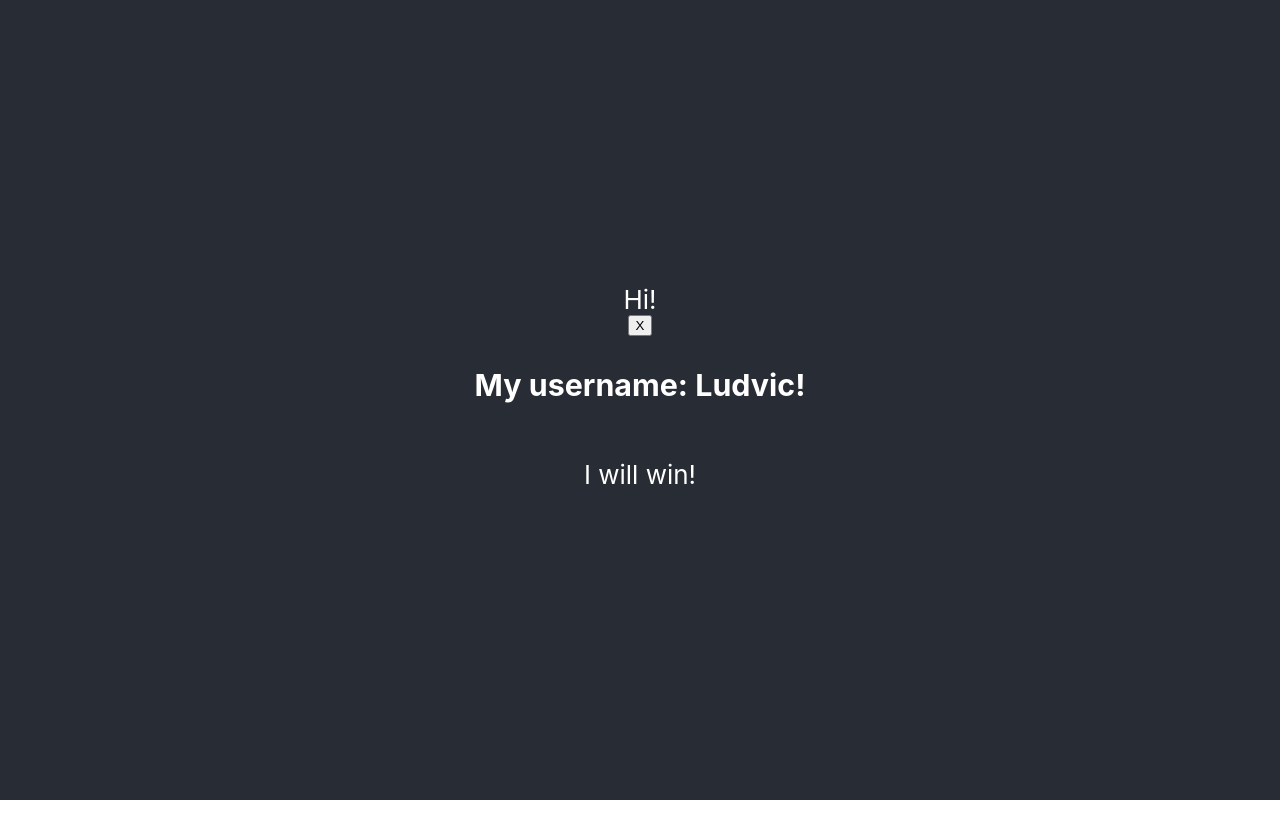
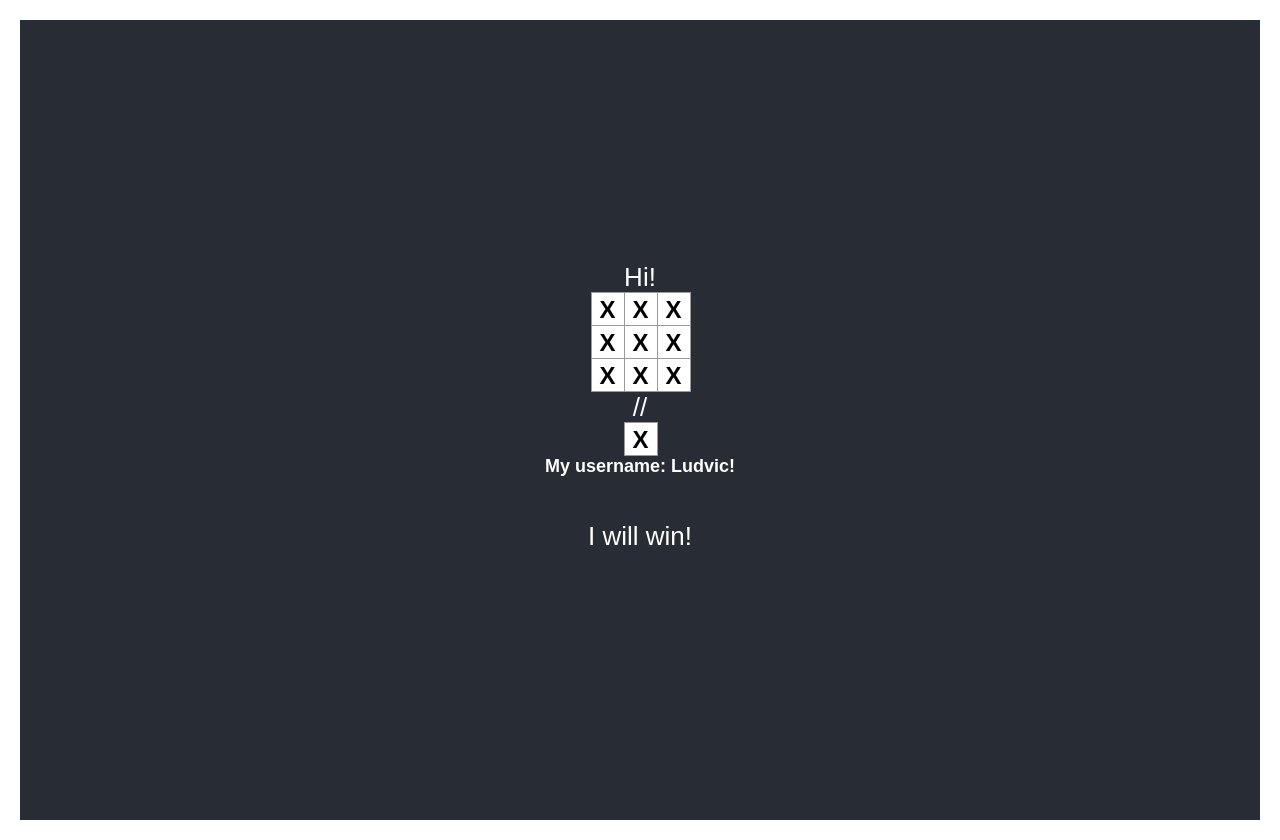
Before and after one commit to v-domariev/tutorial-react, a React (Create React App) app in the folder tutorial-tic-tac-toe/: page / in a window 1280 px wide. Before the commit the page ends 800 px from the top, so only its background shows below. Built offline with nearby package versions, Linux system fonts and the light colour scheme.

Commit message:
Added loop, .css styles

```diff
--- a/tutorial-tic-tac-toe/src/App.css
+++ b/tutorial-tic-tac-toe/src/App.css
@@ -32,7 +32,101 @@
   from {
     transform: rotate(0deg);
   }
+
   to {
     transform: rotate(360deg);
   }
 }
+
+
+* {
+  box-sizing: border-box;
+}
+
+body {
+  font-family: sans-serif;
+  margin: 20px;
+  padding: 0;
+}
+
+h1 {
+  margin-top: 0;
+  font-size: 22px;
+}
+
+h2 {
+  margin-top: 0;
+  font-size: 20px;
+}
+
+h3 {
+  margin-top: 0;
+  font-size: 18px;
+}
+
+h4 {
+  margin-top: 0;
+  font-size: 16px;
+}
+
+h5 {
+  margin-top: 0;
+  font-size: 14px;
+}
+
+h6 {
+  margin-top: 0;
+  font-size: 12px;
+}
+
+code {
+  font-size: 1.2em;
+}
+
+ul {
+  padding-inline-start: 20px;
+}
+
+* {
+  box-sizing: border-box;
+}
+
+body {
+  font-family: sans-serif;
+  margin: 20px;
+  padding: 0;
+}
+
+.square {
+  background: #fff;
+  border: 1px solid #999;
+  float: left;
+  font-size: 24px;
+  font-weight: bold;
+  line-height: 34px;
+  height: 34px;
+  margin-right: -1px;
+  margin-top: -1px;
+  padding: 0;
+  text-align: center;
+  width: 34px;
+}
+
+.board-row:after {
+  clear: both;
+  content: '';
+  display: table;
+}
+
+.status {
+  margin-bottom: 10px;
+}
+
+.game {
+  display: flex;
+  flex-direction: row;
+}
+
+.game-info {
+  margin-left: 20px;
+}
--- a/tutorial-tic-tac-toe/src/App.js
+++ b/tutorial-tic-tac-toe/src/App.js
@@ -5,12 +5,21 @@
 // import './component/Square';
 
 function App() {
+  let row = [];
+  for (let i = 0; i < 3; i++) {
+    row.push(<Square></Square>);
+  }
+  // }
   return (
     <div className="App">
       <header className="App-header">
         Hi!
         {/* <button className="square">X</button> */}
-        <Square></Square>
+        {/* { */}
+        <div className="board-row">{row}</div>
+        <div className="board-row">{row}</div>
+        <div className="board-row">{row}</div>
+        // <Square></Square>
         <UsernameTitle></UsernameTitle>
         {/* {new Square()} */}
         {/* <img src={logo} className="App-logo" alt="logo" /> */}
```
